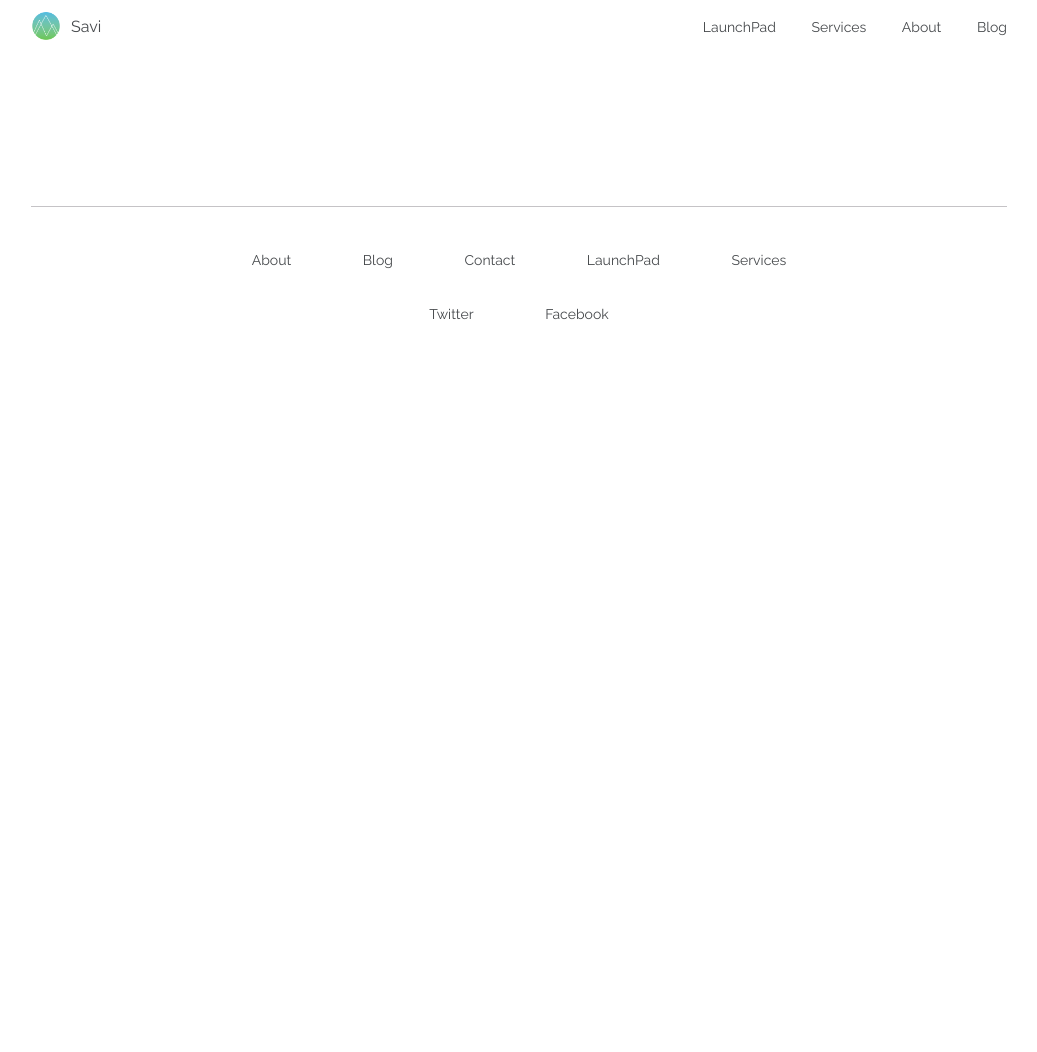
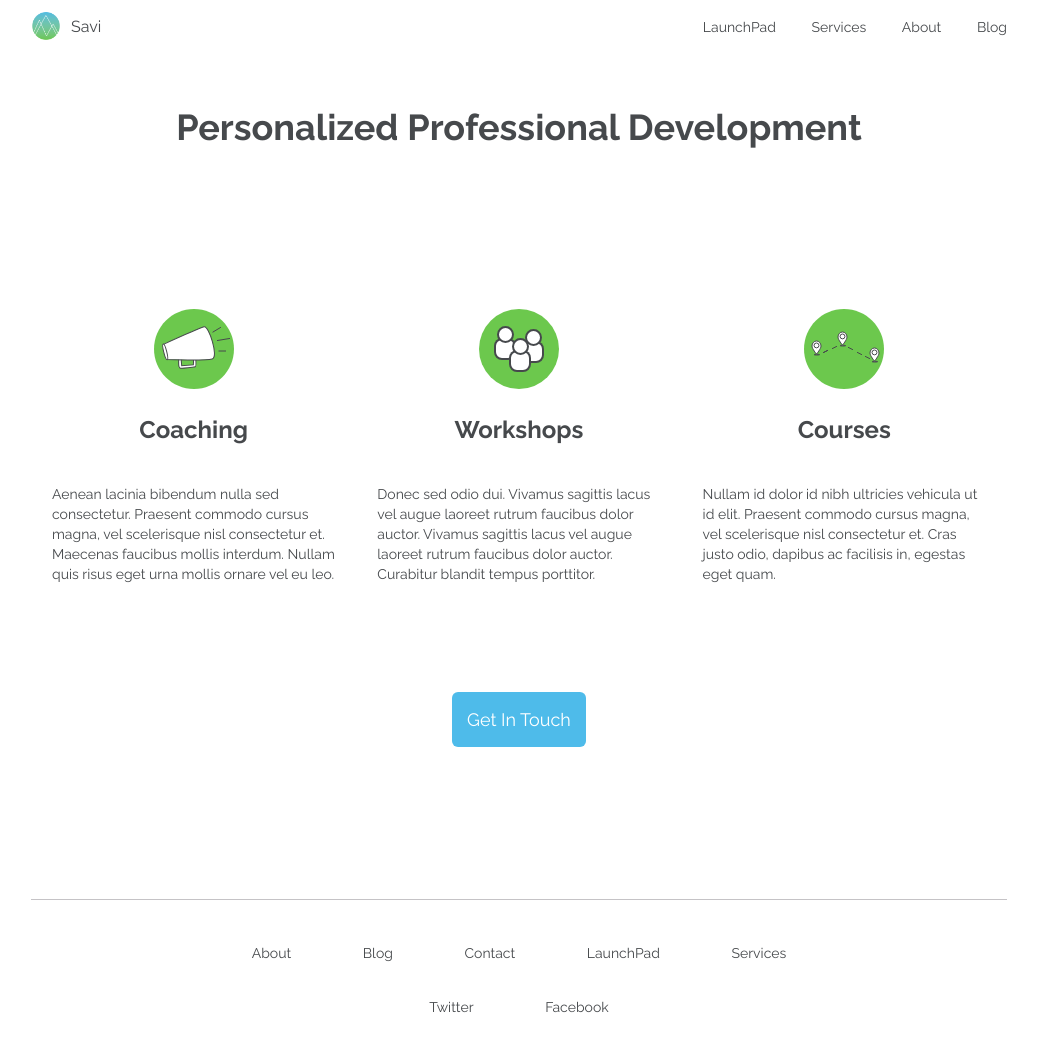
Before and after one commit to savilabs/savilabs.github.io, a Jekyll site: the page built from services.html, in a window 1280 px wide and 1070 px high. Shown: the top 1052 px of the window, without its empty margins (121-1158 px from the left). Built offline with Jekyll 4.4.1, drawn with Linux system fonts in a browser that asks for light colours; nearby versions of some CDN libraries.

Commit message:
Add content to & style the Services page
This lays out the content and styles the Services page based on the
mock-ups. The service descriptions are placeholder, as that content is
still needed.

```diff
--- a/_sass/_grid.scss
+++ b/_sass/_grid.scss
@@ -10,6 +10,15 @@
   clear: both;
   display: table;
 }
+
+.row {
+  padding-top: $spacing-unit--large;
+
+  &.padding-top-md {
+    padding-top: $spacing-unit--medium;
+  }
+}
+
 
 @media only screen {
   .col {
@@ -26,3 +35,11 @@
     width: 100%;
   }
 }
+
+.col--third {
+  width: 33.33%;
+
+  @include media-query($on-palm) {
+    width: 100%;
+  }
+}
--- /dev/null
+++ b/_sass/_services.scss
@@ -0,0 +1,24 @@
+// Styles for the Services page
+
+.service {
+  text-align: center;
+
+  .service__icon,
+  .service__title {
+    text-align: center;
+  }
+
+  .service__icon {
+    width: 80px;
+    padding-bottom: $spacing-unit;
+  }
+
+  .service__title {
+    padding-bottom: $spacing-unit;
+  }
+
+  .service__description {
+    padding-bottom: $spacing-unit--medium;
+    text-align: left;
+  }
+}
--- a/contact.html
+++ b/contact.html
@@ -10,7 +10,7 @@ layout: page
     <p class='intro-text'>Get in touch</p>
   </div>
 
-  <div class='row'>
+  <div class='row padding-top-md'>
     <div class='col col--half'>
       <p>
         Email:
--- a/css/main.scss
+++ b/css/main.scss
@@ -52,5 +52,6 @@ $on-laptop:        800px;
   "layout",
   "elements",
   "home",
-  "blog"
+  "blog",
+  "services"
 ;
--- a/services.html
+++ b/services.html
@@ -2,3 +2,66 @@
 title: Services
 layout: page
 ---
+
+<div class='featured-section intro-section'>
+  <h1>Personalized Professional Development</h1>
+</div>
+
+<div class='row'>
+  <div class='col col--third service'>
+    <img
+      src='/images/services/coaching.svg'
+      class='service__icon'
+      >
+
+    <h3 class='service__title'>
+      Coaching
+    </h3>
+
+    <p class='service__description'>
+      Aenean lacinia bibendum nulla sed consectetur. Praesent commodo
+      cursus magna, vel scelerisque nisl consectetur et. Maecenas
+      faucibus mollis interdum. Nullam quis risus eget urna mollis
+      ornare vel eu leo.
+    </p>
+  </div>
+
+  <div class='col col--third service'>
+    <img
+      src='/images/services/workshops.svg'
+      class='service__icon'
+      >
+
+    <h3 class='service__title'>
+      Workshops
+    </h3>
+
+    <p class='service__description'>
+      Donec sed odio dui. Vivamus sagittis lacus vel augue laoreet
+      rutrum faucibus dolor auctor. Vivamus sagittis lacus vel augue
+      laoreet rutrum faucibus dolor auctor. Curabitur blandit tempus
+      porttitor.
+    </p>
+  </div>
+
+  <div class='col col--third service'>
+    <img
+      src='/images/services/courses.svg'
+      class='service__icon'
+      >
+
+    <h3 class='service__title'>
+      Courses
+    </h3>
+
+    <p class='service__description'>
+      Nullam id dolor id nibh ultricies vehicula ut id elit. Praesent
+      commodo cursus magna, vel scelerisque nisl consectetur et. Cras
+      justo odio, dapibus ac facilisis in, egestas eget quam.
+    </p>
+  </div>
+</div>
+
+<div class='row padding-top-md text--center'>
+  <a class='btn' href='/contact'>Get In Touch</a>
+</div>
```
Also changed, not shown: images/services/coaching.svg (added), images/services/courses.svg (added), images/services/workshops.svg (added).
